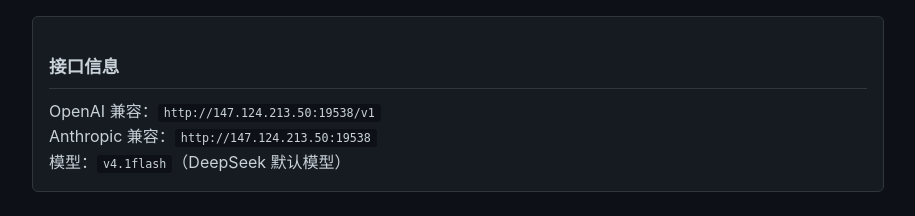
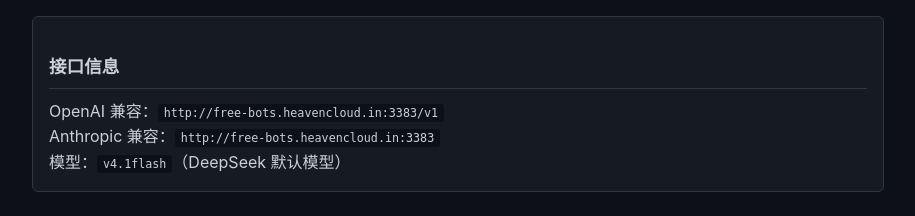
Before and after one commit to 1515asd/rh-deeperseeker, a FastAPI app: template templates/dashboard.html in a window 1280 px wide. Shown: the part 1062-1278 px from the top of the page, without its empty margins (182-1097 px from the left). Run offline with FastAPI, Linux system fonts and the light colour scheme; the template is opened without the code that fills it, so the values that code supplies are empty.

Commit message:
Fix dashboard API endpoint: hardcoded Belmo address -> Texas node address

```diff
--- a/templates/dashboard.html
+++ b/templates/dashboard.html
@@ -84,8 +84,8 @@
 
 <section>
     <h2>接口信息</h2>
-    <p>OpenAI 兼容：<code>http://147.124.213.50:19538/v1</code></p>
-    <p>Anthropic 兼容：<code>http://147.124.213.50:19538</code></p>
+    <p>OpenAI 兼容：<code>http://free-bots.heavencloud.in:3383/v1</code></p>
+    <p>Anthropic 兼容：<code>http://free-bots.heavencloud.in:3383</code></p>
     <p>模型：<code>v4.1flash</code>（DeepSeek 默认模型）</p>
 </section>
 {% endblock %}
```
